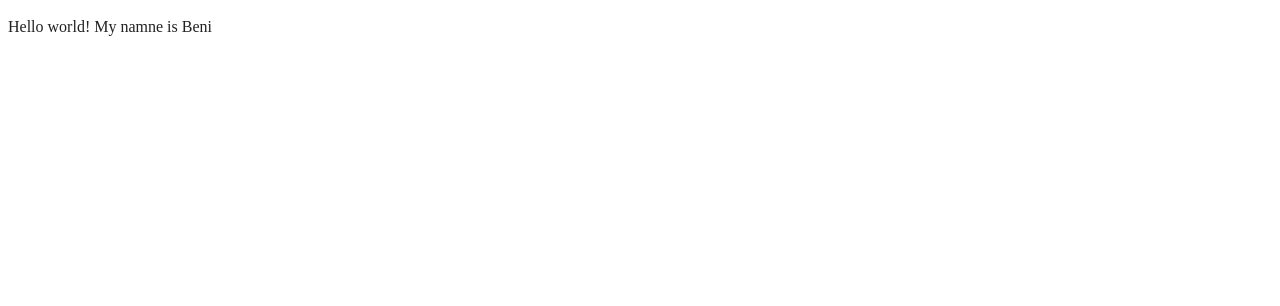
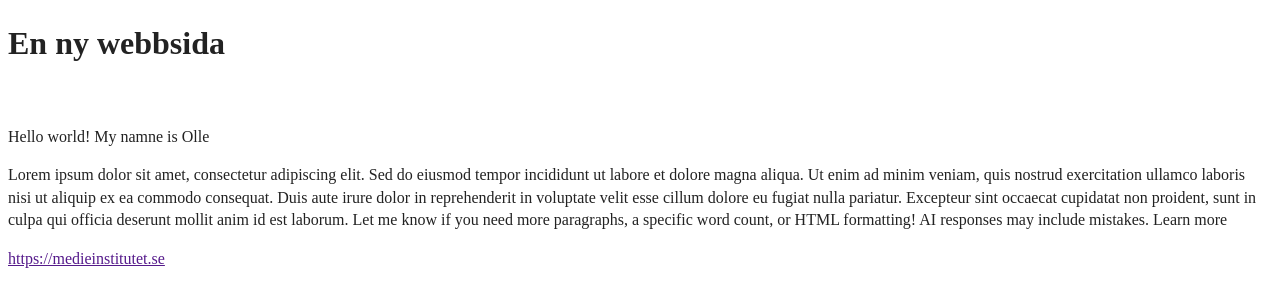
Before and after one commit to OlleNaas/HTML-Assignment-2026, a website built with webpack: page index.html in a window 1280 px wide. Built offline with nearby package versions, Linux system fonts and the light colour scheme.

Commit message:
Min sida
23 nov

```diff
--- a/index.html
+++ b/index.html
@@ -24,10 +24,17 @@
 
 <body>
 
+<h1> En ny webbsida </h1>
+<br>
+
   <!-- Add your site or application content here -->
-  <p>Hello world! My namne is Beni </p>
+  <p>Hello world! My namne is Olle </p>
+<p> Lorem ipsum dolor sit amet, consectetur adipiscing elit. Sed do eiusmod tempor incididunt ut labore et dolore magna aliqua. Ut enim ad minim veniam, quis nostrud exercitation ullamco laboris nisi ut aliquip ex ea commodo consequat. Duis aute irure dolor in reprehenderit in voluptate velit esse cillum dolore eu fugiat nulla pariatur. Excepteur sint occaecat cupidatat non proident, sunt in culpa qui officia deserunt mollit anim id est laborum.
+  Let me know if you need more paragraphs, a specific word count, or HTML formatting!
+  AI responses may include mistakes. Learn more
+</p>
 
-
+<a href>https://medieinstitutet.se </a>
 
   <script src="js/app.js"></script>
 
```
